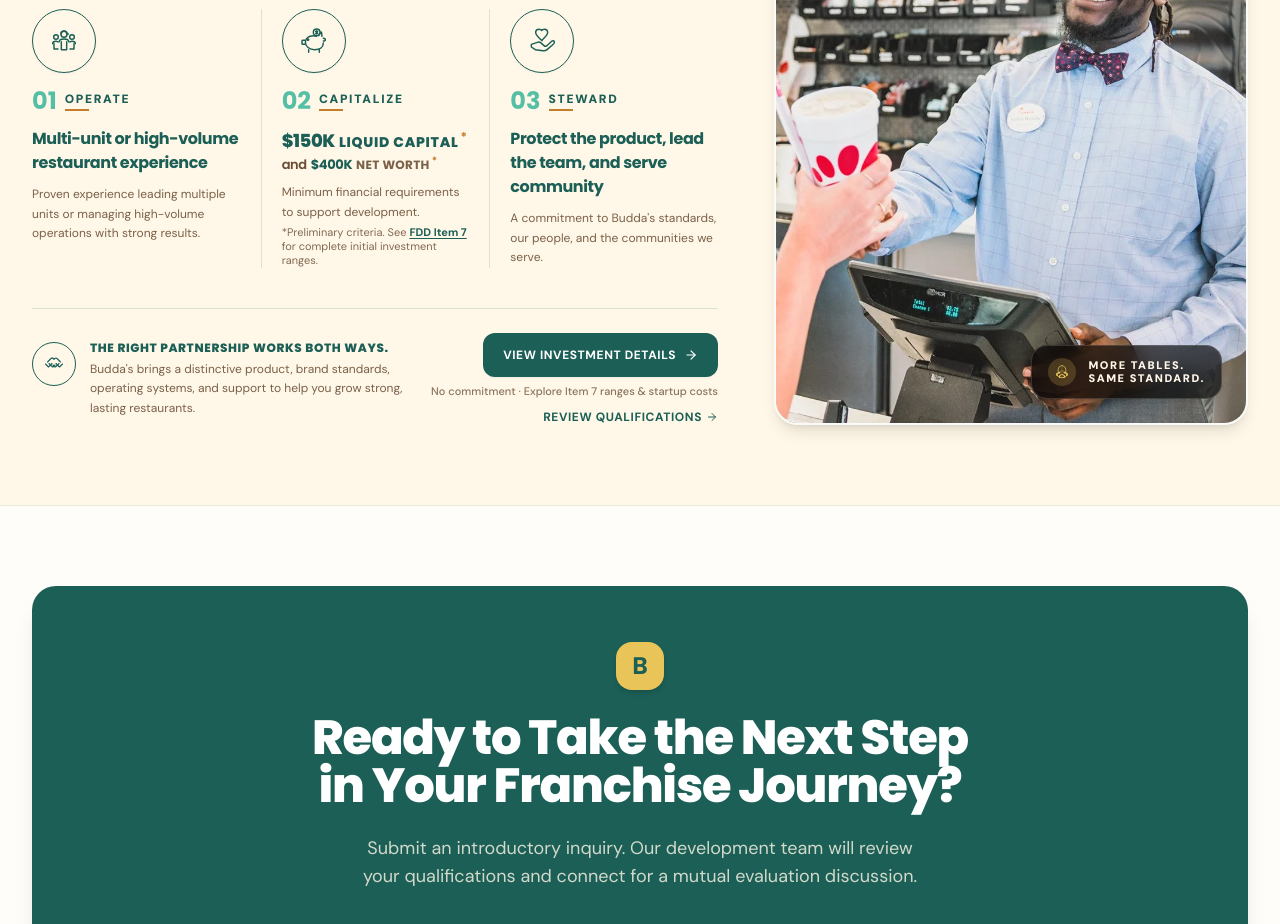
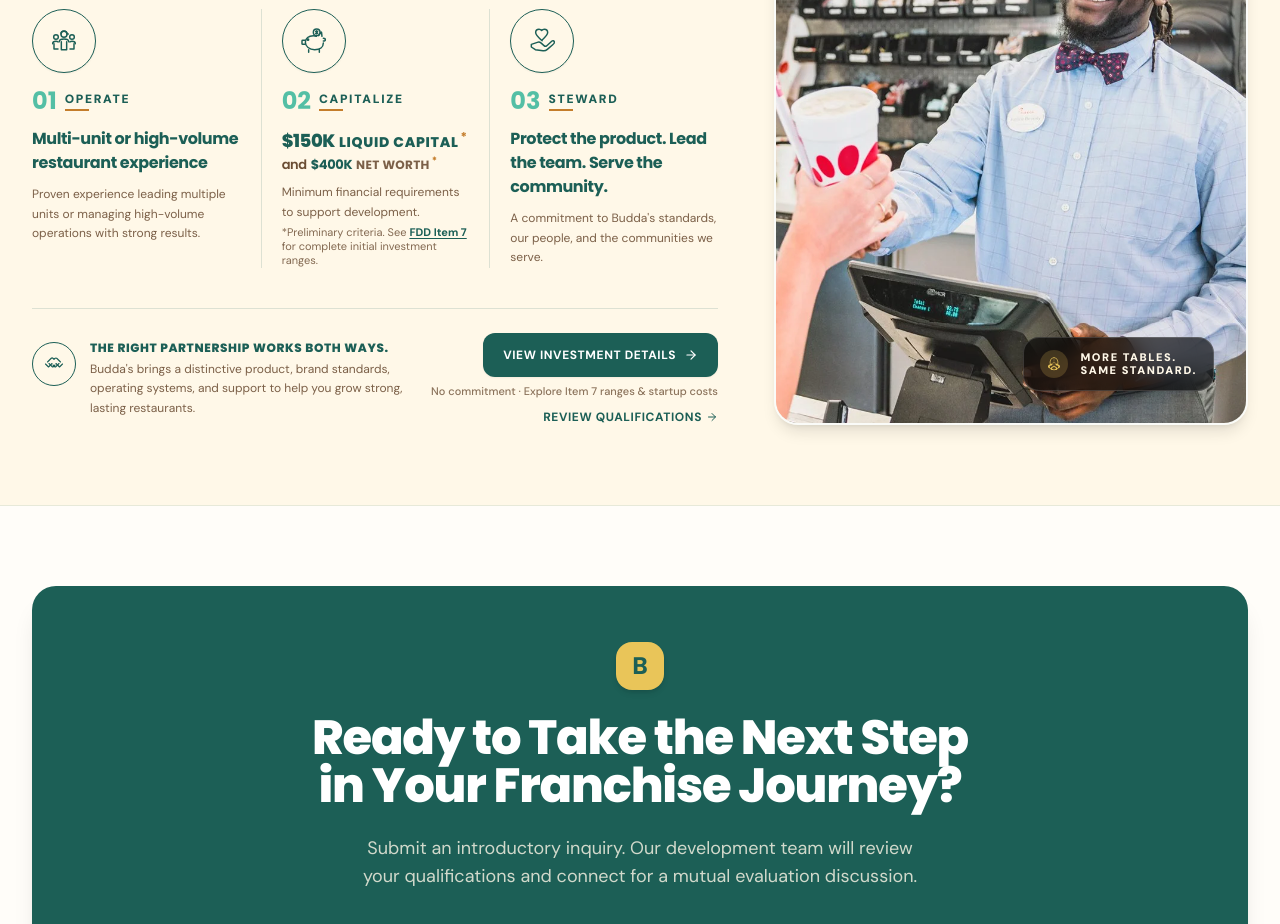
Before and after one commit to Chromapages/buddas-franchisee, a Next.js app: page / in a window 1280 px wide. Shown: the part 1720-2644 px from the top of the page. Built offline with nearby package versions, Linux system fonts and the light colour scheme.

Commit message:
fix(ui): adjust image badge corner inset to prevent clipping
Update candidate profile overlay badge spacing to bottom-6 right-6 sm:bottom-8 sm:right-8 to clear 24px container radius.

```diff
--- a/src/components/public/candidate-profile-section.tsx
+++ b/src/components/public/candidate-profile-section.tsx
@@ -256,7 +256,7 @@
 
                 {/* 3. One Bolded Criterion Statement */}
                 <h3 className="text-sm sm:text-base font-bold text-[#1C5F56] leading-snug min-h-[44px] flex items-center">
-                  Protect the product, lead the team, and serve community
+                  Protect the product. Lead the team. Serve the community.
                 </h3>
 
                 {/* 4. One Supporting Sentence */}
@@ -329,7 +329,7 @@
               />
 
               {/* Frosted Glass Overlay Badge in Lower-Right */}
-              <div className="absolute bottom-4 right-4 sm:bottom-6 sm:right-6 bg-black/65 backdrop-blur-md px-4 py-3 rounded-2xl flex items-center gap-3 border border-white/15 text-white shadow-lg select-none">
+              <div className="absolute bottom-6 right-6 sm:bottom-8 sm:right-8 bg-black/65 backdrop-blur-md px-4 py-3 rounded-2xl flex items-center gap-3 border border-white/15 text-white shadow-lg select-none">
                 <div className="w-7 h-7 rounded-full bg-[#E9C559]/20 flex items-center justify-center text-[#E9C559] shrink-0">
                   <MonsteraIcon className="w-4 h-4" />
                 </div>
```
